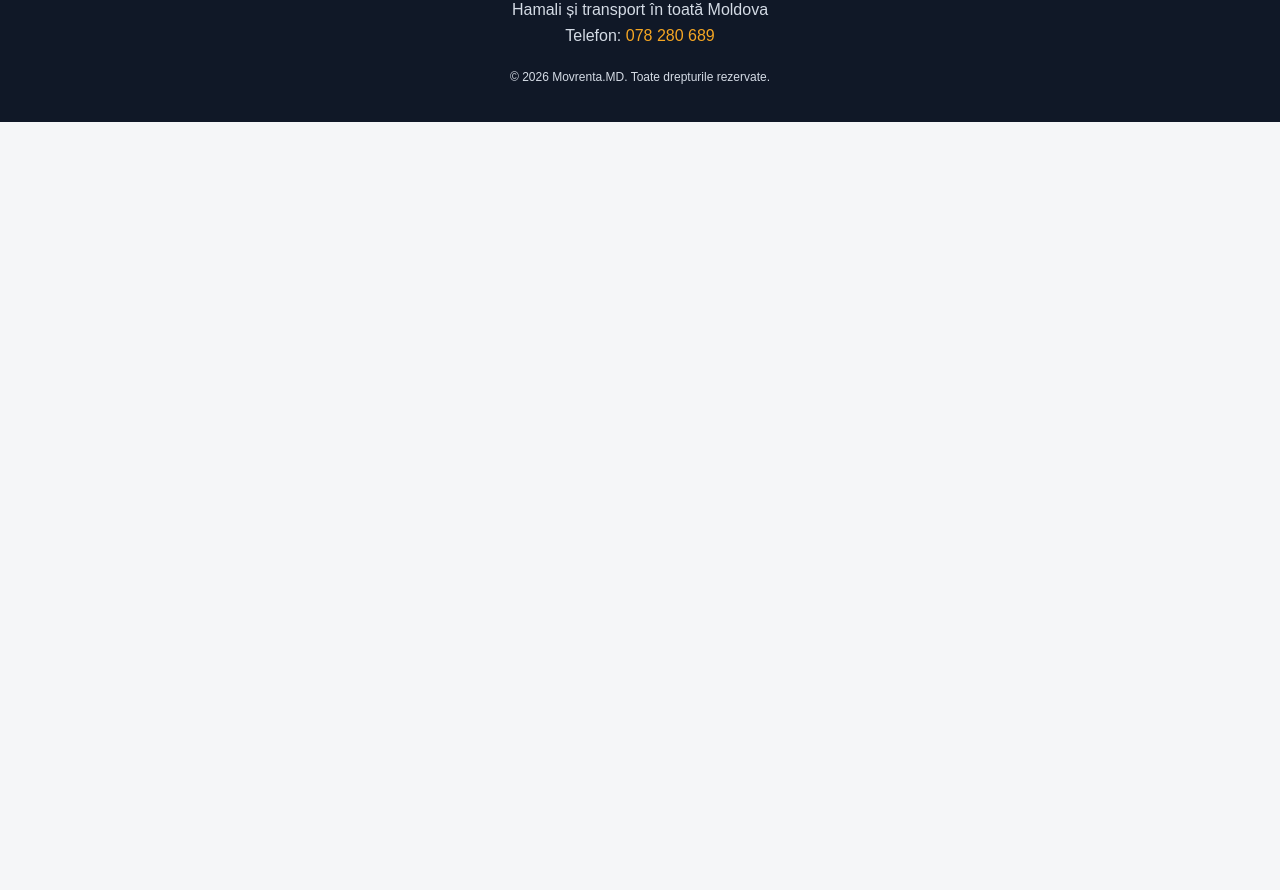
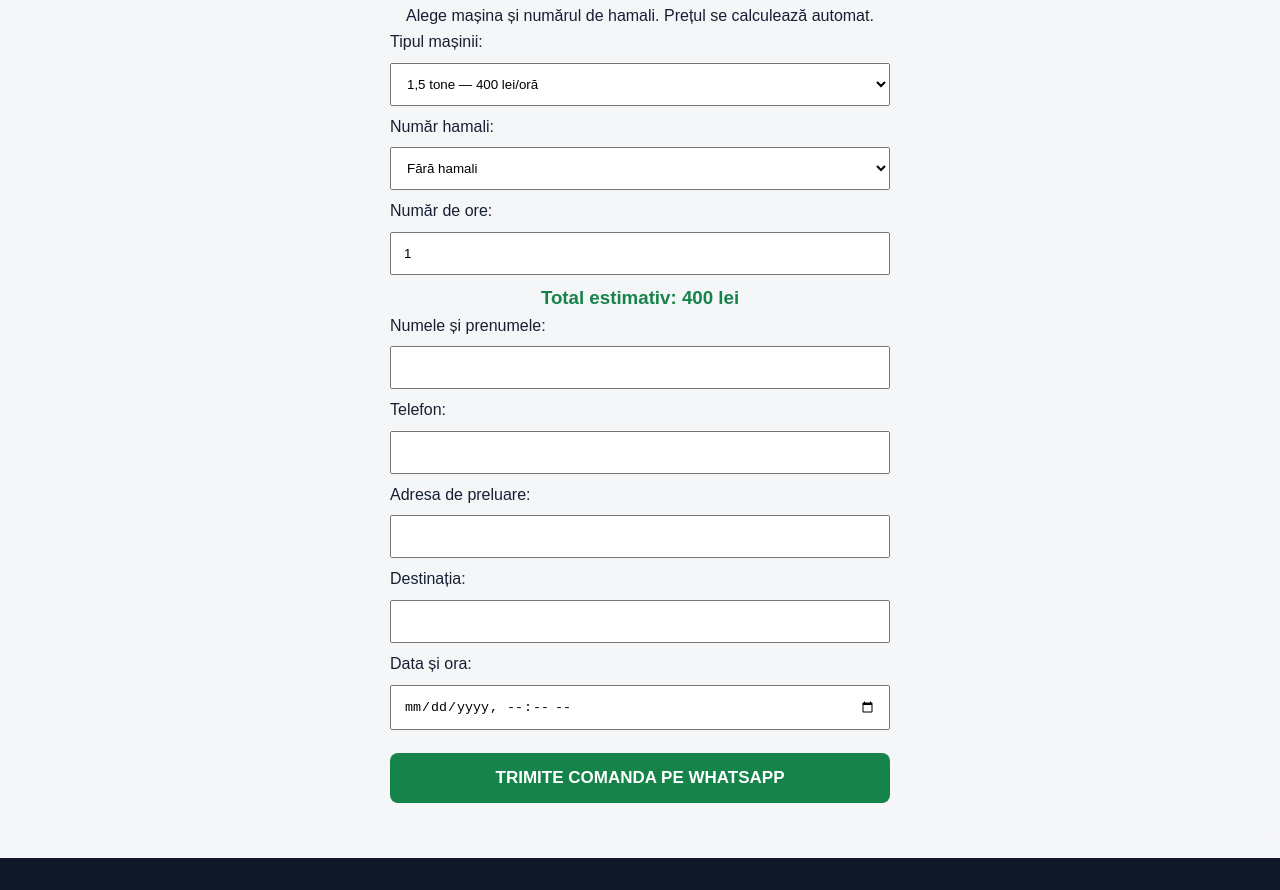
Before and after one commit to moventramd-lgtm/Movrenta-md, a plain HTML site: page index.html in a window 1280 px wide. Shown: the part 2057-2947 px from the top of the page. Before the commit the page ends 2179 px from the top, so only its background shows below. Drawn offline with Linux system fonts and the light colour scheme.

Commit message:
Update index.html

```diff
--- a/index.html
+++ b/index.html
@@ -135,7 +135,90 @@ section{padding:50px 6%}
 <a class="btn" href="tel:+37378280689">☎ 078 280 689</a>
 <a class="btn" href="https://wa.me/37378280689">WhatsApp</a>
 </div>
+<section id="comanda" style="background:#f4f6f8;padding:30px 18px;margin:25px 0;border-radius:12px;">
+<h2 style="text-align:center;color:#101827;">COMANDĂ TRANSPORT ȘI HAMALI</h2>
+<p style="text-align:center;">Alege mașina și numărul de hamali. Prețul se calculează automat.</p>
 
+<form id="orderForm" style="max-width:500px;margin:auto;">
+<label>Tipul mașinii:</label>
+<select id="car" required style="width:100%;padding:12px;margin:8px 0;">
+<option value="400">1,5 tone — 400 lei/oră</option>
+<option value="550">3 tone — 550 lei/oră</option>
+<option value="750">5 tone — 750 lei/oră</option>
+<option value="850">7 tone — 850 lei/oră</option>
+<option value="1000">10 tone — 1000 lei/oră</option>
+</select>
+
+<label>Număr hamali:</label>
+<select id="workers" style="width:100%;padding:12px;margin:8px 0;">
+<option value="0">Fără hamali</option>
+<option value="1">1 hamal</option>
+<option value="2">2 hamali</option>
+<option value="3">3 hamali</option>
+<option value="4">4 hamali</option>
+<option value="5">5 hamali</option>
+<option value="6">6 hamali</option>
+</select>
+
+<label>Număr de ore:</label>
+<input id="hours" type="number" min="1" value="1" required style="width:100%;padding:12px;margin:8px 0;">
+
+<h3 id="total" style="color:#16834a;text-align:center;">Total estimativ: 400 lei</h3>
+
+<label>Numele și prenumele:</label>
+<input id="client" required style="width:100%;padding:12px;margin:8px 0;">
+
+<label>Telefon:</label>
+<input id="phone" type="tel" required style="width:100%;padding:12px;margin:8px 0;">
+
+<label>Adresa de preluare:</label>
+<input id="from" required style="width:100%;padding:12px;margin:8px 0;">
+
+<label>Destinația:</label>
+<input id="to" required style="width:100%;padding:12px;margin:8px 0;">
+
+<label>Data și ora:</label>
+<input id="date" type="datetime-local" required style="width:100%;padding:12px;margin:8px 0;">
+
+<button type="submit" style="width:100%;padding:15px;background:#16834a;color:white;border:0;border-radius:8px;font-size:17px;font-weight:bold;margin-top:15px;">
+TRIMITE COMANDA PE WHATSAPP
+</button>
+</form>
+</section>
+
+<script>
+const car = document.getElementById('car');
+const workers = document.getElementById('workers');
+const hours = document.getElementById('hours');
+const total = document.getElementById('total');
+
+function calculate() {
+  const sum = (Number(car.value) + Number(workers.value) * 170) * Math.max(1, Number(hours.value) || 1);
+  total.textContent = 'Total estimativ: ' + sum + ' lei';
+  return sum;
+}
+
+car.addEventListener('change', calculate);
+workers.addEventListener('change', calculate);
+hours.addEventListener('input', calculate);
+
+document.getElementById('orderForm').addEventListener('submit', function(e) {
+  e.preventDefault();
+  const sum = calculate();
+  const message = `COMANDĂ MOVRENTA
+Mașină: ${car.options[car.selectedIndex].text}
+Hamali: ${workers.value}
+Ore: ${hours.value}
+Total estimativ: ${sum} lei
+Client: ${document.getElementById('client').value}
+Telefon: ${document.getElementById('phone').value}
+Preluare: ${document.getElementById('from').value}
+Destinație: ${document.getElementById('to').value}
+Data și ora: ${document.getElementById('date').value}`;
+  window.open('https://wa.me/37378280689?text=' + encodeURIComponent(message), '_blank');
+});
+calculate();
+</script>
 <footer>
 <div class="logo">MOVRENTA<span>.MD</span></div>
 <p>Hamali și transport în toată Moldova</p>
```
